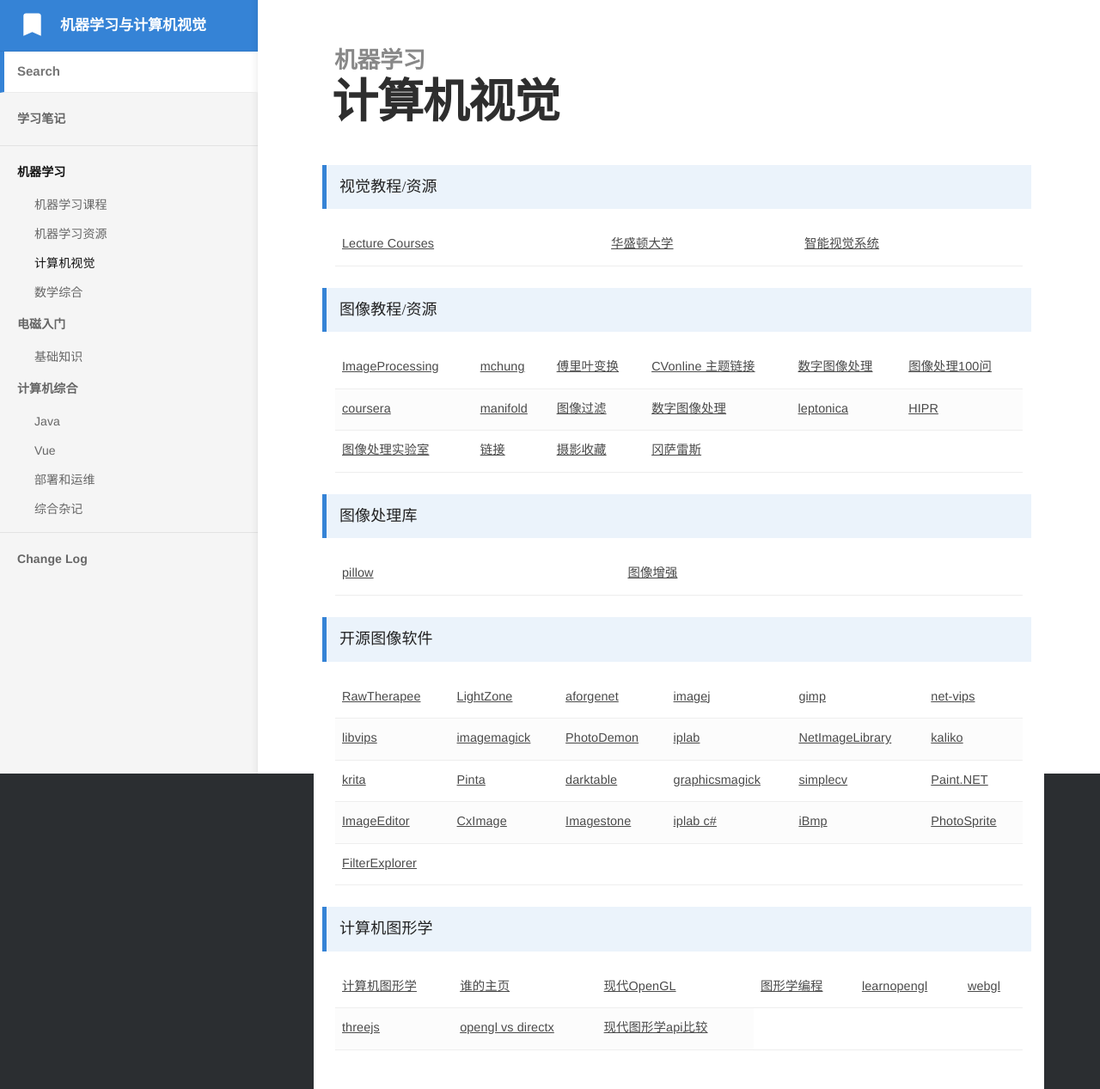
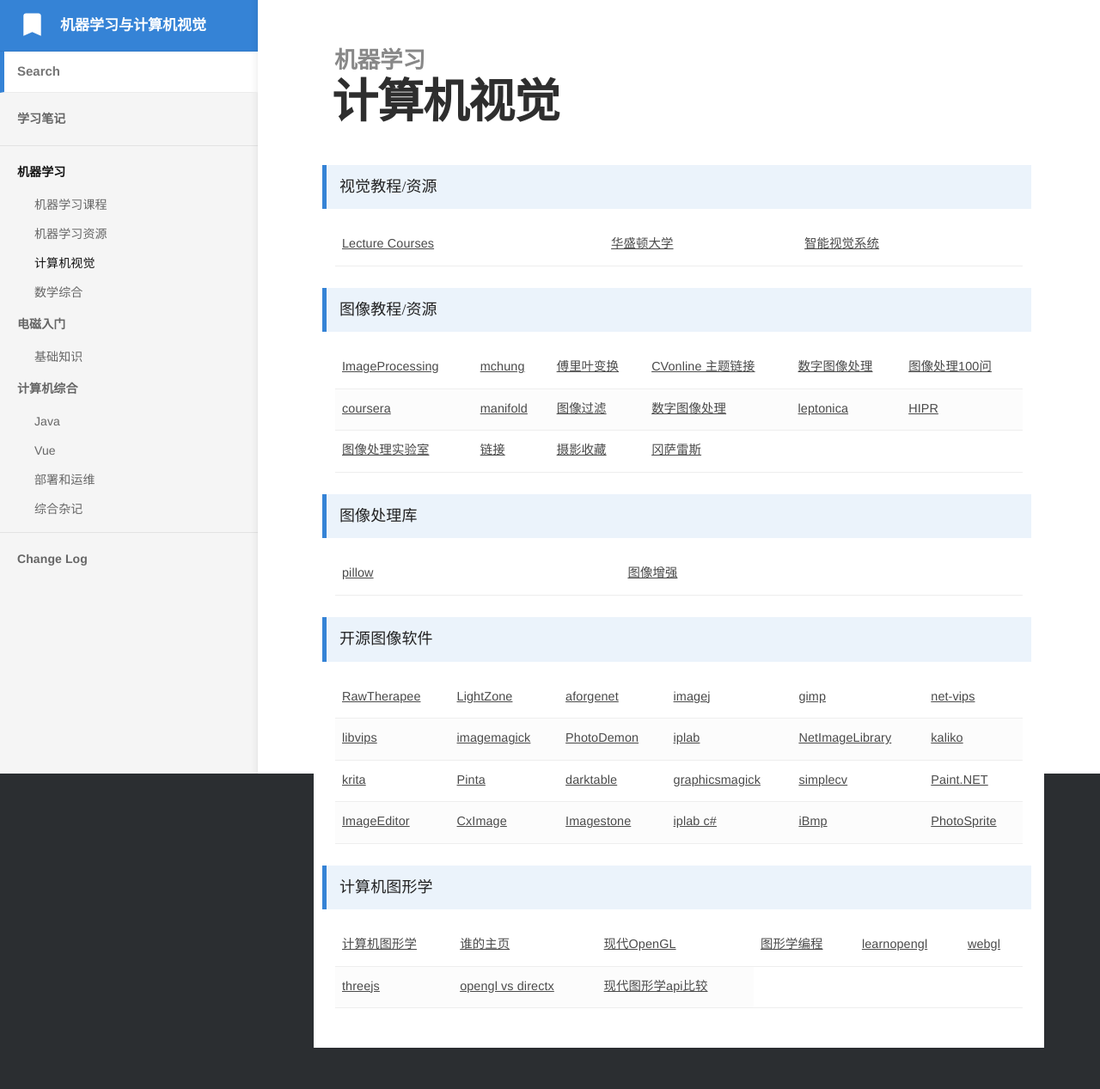
Before and after one commit to bashendixie/Machine_Learning_Notes, a Jekyll site: the page built from _docs/1、机器学习/计算机视觉.md, in a window 1280 px wide. Shown: the whole page at 86% size. Built offline with Jekyll 4.4.1, drawn with Linux system fonts in a browser that asks for light colours; some web fonts are replaced; after the commit the page ends 1219 px from its top, so only the background shows below that.

Commit message:
no message

```diff
--- a/_docs/1、机器学习/计算机视觉.md
+++ b/_docs/1、机器学习/计算机视觉.md
@@ -179,11 +179,6 @@ order: 3
 				<a href="https://files.cnblogs.com/Imageshop/PhotoSprite.rar">PhotoSprite</a>
 			</td>
 		</tr>
-		 <tr>
-			<td>
-				<a href="https://files.cnblogs.com/Imageshop/FilterExplorer.rar">FilterExplorer</a>
-			</td>
-		</tr>
 	</tbody>
 </table>
 
```
